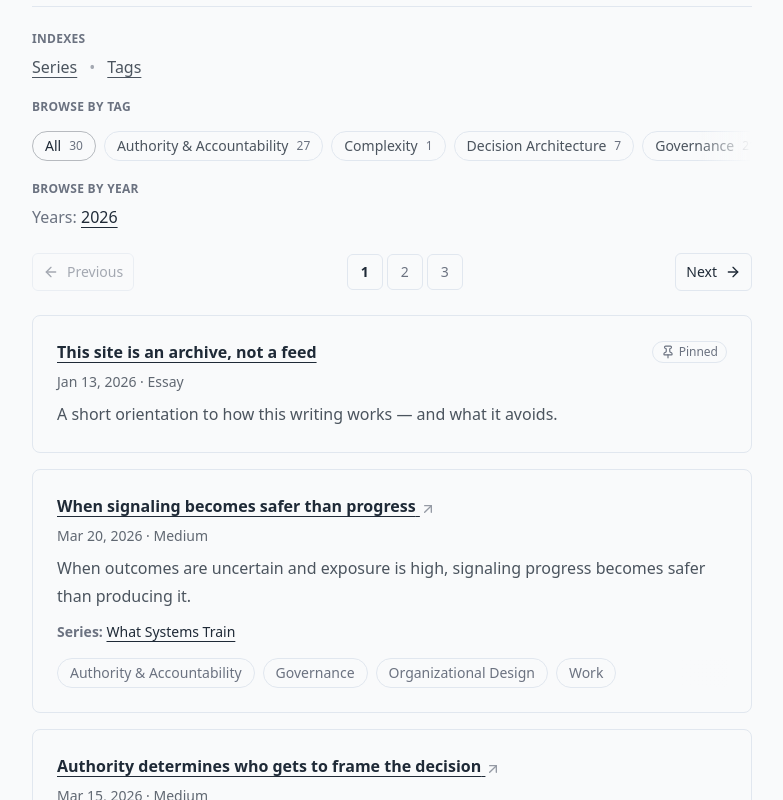
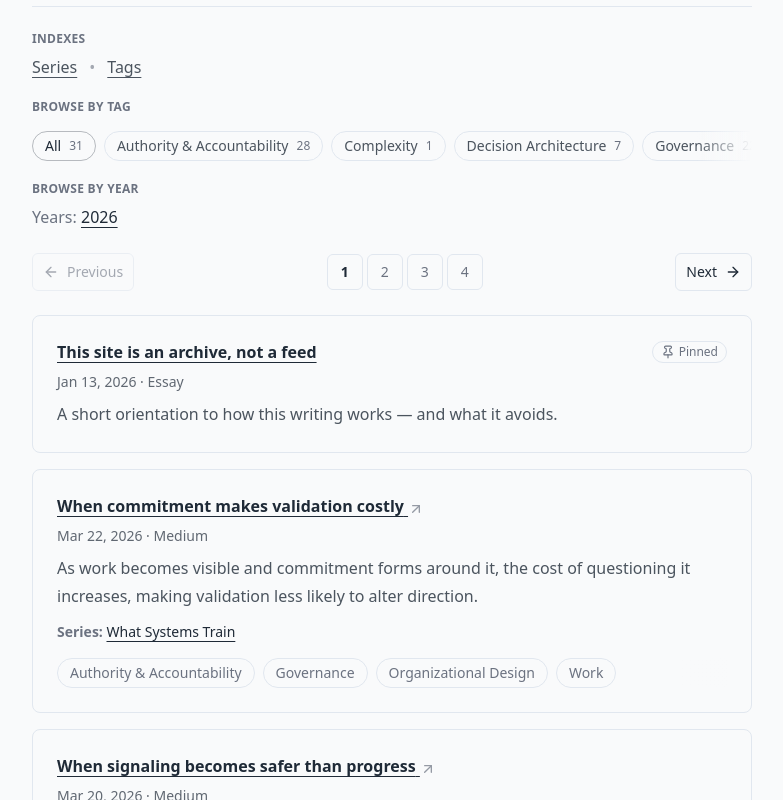
Before and after one commit to andrewjfrancis/andrewjfrancis-site, a Next.js app: page /writing in a window 1280 px wide. Shown: the part 380-1180 px from the top of the page, without its empty margins (248-1031 px from the left). Built offline with nearby package versions, Linux system fonts and the light colour scheme.

Commit message:
Publish “When commitment makes validation costly”
Adds new writing entry and publishes it on-site.
Includes metadata, tags, publish date, and listing updates.
Links out to Medium version where applicable.

```diff
--- a/app/_lib/staticLastmod.ts
+++ b/app/_lib/staticLastmod.ts
@@ -6,7 +6,7 @@
  * Format: YYYY-MM-DD
  */
 export const STATIC_LASTMOD = {
-  home: "2026-03-20",
+  home: "2026-03-22",
   work: "2026-02-14",
   about: "2026-02-15",
   now: "2026-01-13",
--- a/app/writing/_data/articles.ts
+++ b/app/writing/_data/articles.ts
@@ -23,6 +23,23 @@ export type Article = {
 export const PAGE_SIZE = 10;
 
 export const ARTICLES_REAL: Article[] = [
+  {
+    id: "2026-03-22-01",
+    title: "When commitment makes validation costly",
+    date: "2026-03-22",
+    year: 2026,
+    excerpt:
+      "As work becomes visible and commitment forms around it, the cost of questioning it increases, making validation less likely to alter direction.",
+    source: "medium",
+    externalUrl:
+      "https://medium.com/@andrewjfrancis/when-commitment-makes-validation-costly-6958269e99c0",
+    tags: [
+      "Authority & Accountability",
+      "Governance",
+      "Organizational Design",
+      "Work",
+    ],
+  },
   {
     id: "2026-03-20-01",
     title: "When signaling becomes safer than progress",
--- a/app/writing/_data/series.ts
+++ b/app/writing/_data/series.ts
@@ -58,6 +58,7 @@ export const SERIES: Series[] = [
       "2026-03-13-01",
       "2026-03-15-01",
       "2026-03-20-01",
+      "2026-03-22-01",
     ],
   },
   {
```
